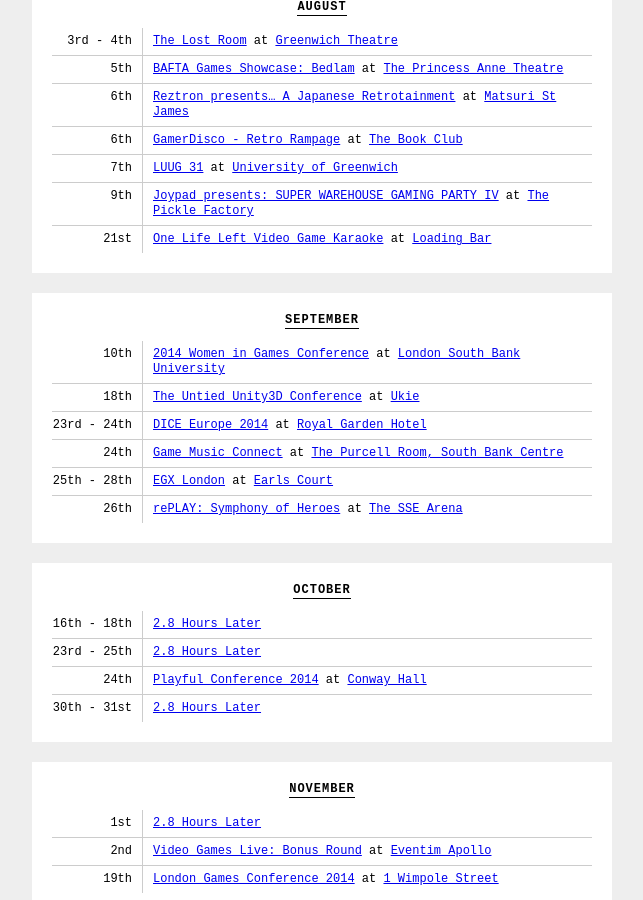
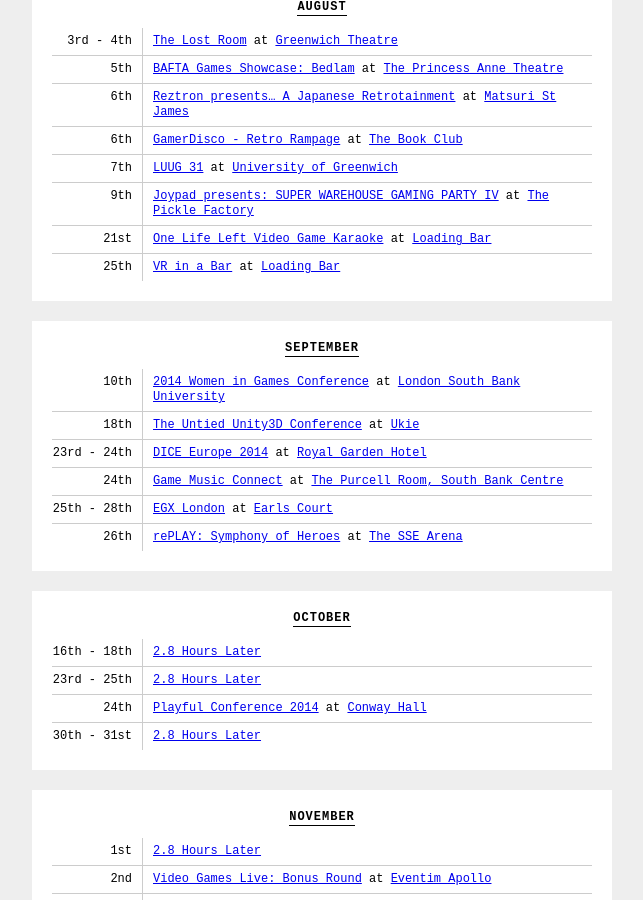
Before and after one commit to thomasmarshall/londongamediary.com, a Jekyll site: the page built from index.html, in a window 1280 px wide and 900 px high, scrolled down 931 px. Shown: the whole window, without its empty margins (318-961 px from the left). Built offline with Jekyll 4.4.1, drawn with Linux system fonts in a browser that asks for light colours; nearby versions of some CDN libraries.

Commit message:
Update events.yml

```diff
--- a/_data/events.yml
+++ b/_data/events.yml
@@ -142,6 +142,11 @@
   location: "[Loading Bar](http://twitter.com/drinkrelaxplay)"
   date: 2014-08-21
 
+- title: "VR in a Bar"
+  link: "http://www.eventbrite.co.uk/e/vr-in-a-bar-again-tickets-12445730515"
+  location: "[Loading Bar](http://twitter.com/drinkrelaxplay)"
+  date: 2014-08-25
+
 
 # September
 
```
